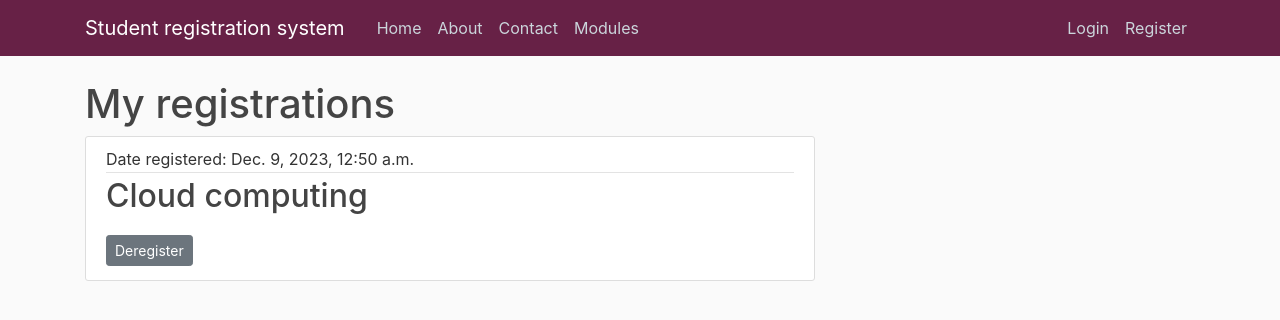
After one commit to C1003593/RegistrationApp, a Django app: a page that uses ModuleRegistrationSystem/templates/ModuleRegistrationSystem/base.html in a window 1280 px wide. The commit adds this page. Shown: the top 320 px of the page. Run offline with Django 3.2, Linux system fonts and the light colour scheme; data comes from the database, SQL or seed files in the repository; both versions use the stored data as it was after the commit; some libraries are stand-ins or nearby versions.

Commit message:
Started registration proccess.

```diff
--- a/ModuleRegistrationSystem/templates/ModuleRegistrationSystem/base.html
+++ b/ModuleRegistrationSystem/templates/ModuleRegistrationSystem/base.html
@@ -31,6 +31,9 @@
                         <a class="nav-item nav-link" href="{% url 'ModuleRegistrationSystem:modules' %}">Modules</a>
                         {% if user.is_superuser %}
                             <a class="nav-item nav-link" href="{% url 'ModuleRegistrationSystem:module-create' %}">Create new module</a>
+                        {% endif %}
+                        {% if user.is_authenticated %}
+                            <a class="nav-item nav-link" href="{% url 'ModuleRegistrationSystem:registrations' user.username %}">My registrations</a>
                         {% endif %}
                     </div>
                     <!-- Navbar Right Side -->
--- /dev/null
+++ b/ModuleRegistrationSystem/templates/ModuleRegistrationSystem/my_registrations.html
@@ -0,0 +1,20 @@
+{% extends "ModuleRegistrationSystem/base.html" %}
+{% block content %}
+    <h1>My registrations</h1>
+    {% for registration in registrations %}
+        <article class="media content-section">
+            <div class="media-body">
+                <div class="article-metadata">
+                    <a class="mr-2">Date registered: {{ registration.dateOfRegistration }} </a>
+                    </br>
+                    <small class="text-muted"></small>
+                </div>
+                <h2><a class="article-title">{{ registration.module }}</a></h2>
+                <p class="article-content"></p>
+                <a class="btn btn-secondary btn-sm mt-1 mb-1" href="#">Deregister</a>
+            </div>
+        </article>
+    {% endfor %}
+{% endblock content %}
+</body>
+</html>
--- a/ModuleRegistrationSystem/urls.py
+++ b/ModuleRegistrationSystem/urls.py
@@ -2,6 +2,7 @@ from django.urls import path
 from . import views
 from .views import ModuleDetailView, ModuleListView, ModuleCreateView, ModuleUpdateView, ModuleDeleteView
 from .views import CourseDetailView
+from .views import RegistrationView
 
 app_name = 'ModuleRegistrationSystem'
 
@@ -17,6 +18,7 @@ urlpatterns = [
     path('module/<str:pk>/update/', ModuleUpdateView.as_view(), name='module-update'),
     path('module/<str:pk>/delete/', ModuleDeleteView.as_view(), name='module-delete'),
     path('course/<str:pk>', CourseDetailView.as_view(), name = 'course-detail'),
+    path('registration/<str:username>', RegistrationView.as_view(), name='registrations'),
 
 
 ]
--- a/ModuleRegistrationSystem/views.py
+++ b/ModuleRegistrationSystem/views.py
@@ -1,5 +1,7 @@
-from django.shortcuts import render, redirect
-from .models import Module, Course
+from typing import Any
+from django.db.models.query import QuerySet
+from django.shortcuts import render, redirect, get_object_or_404
+from .models import Module, Course, Registration
 from django.views.generic import ListView, DetailView, CreateView, UpdateView, DeleteView
 from django.contrib.auth.models import User
 
@@ -21,6 +23,12 @@ def modules(request):
         module_list = {'modules': Module.objects.all(), 'title': 'List of modules'}
         return render(request, 'ModuleRegistrationSystem/modules.html', module_list)
 
+def registrations(request):
+
+        registrations_list = {'registrations': Registration.objects.all(), 'title': 'My Registrations'}
+        return render(request, 'ModuleRegistrationSystem/my_registrations.html', registrations_list)
+
+
 
 class ModuleListView(ListView):
         model = Module
@@ -29,12 +37,23 @@ class ModuleListView(ListView):
         ordering = ['code']
         paginate_by = 3
 
+class RegistrationView(ListView):
+        model = Registration
+        template_name = 'ModuleRegistrationSystem/my_registrations.html'
+        context_object_name = 'registrations'
+        paginate_by = 3
+
+        def get_queryset(self):
+                user=get_object_or_404(User, username=self.kwargs.get('username'))
+                return Registration.objects.filter(student=user).order_by('dateOfRegistration')
+
+
+
 class ModuleDetailView(DetailView):
         model = Module
 
 class CourseDetailView(DetailView):
         model = Course
-
 
 class ModuleCreateView(CreateView):
         model = Module
```
Also changed, not shown: db.sqlite3.
